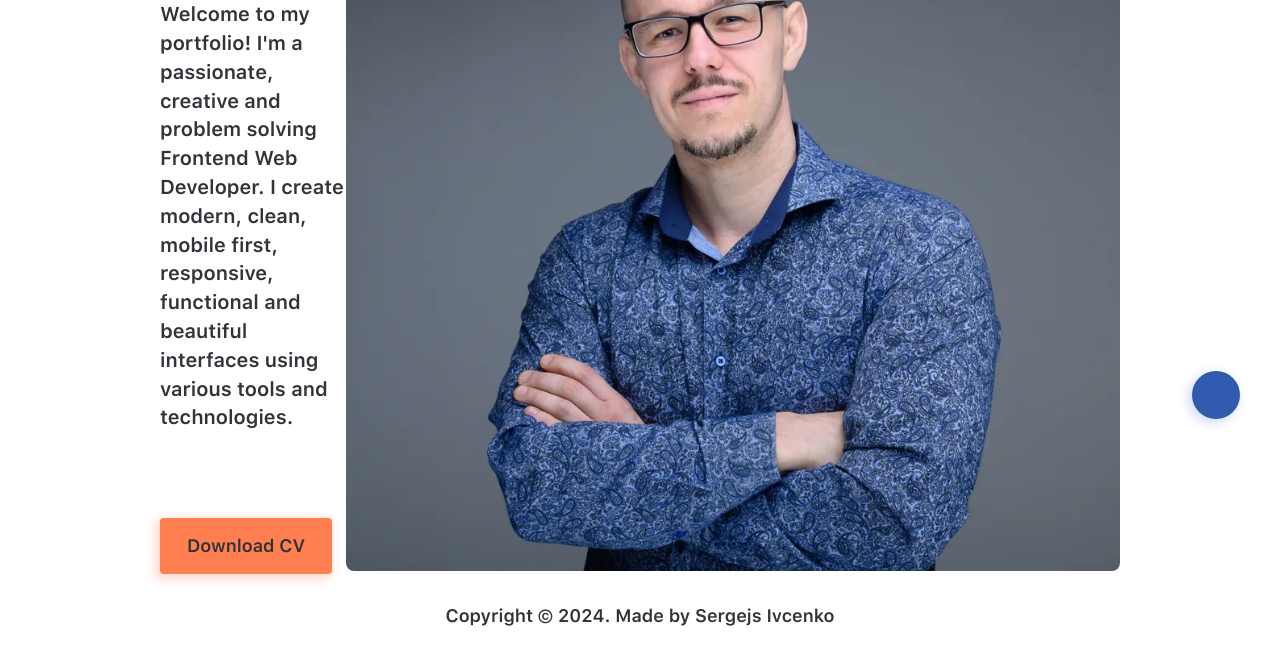
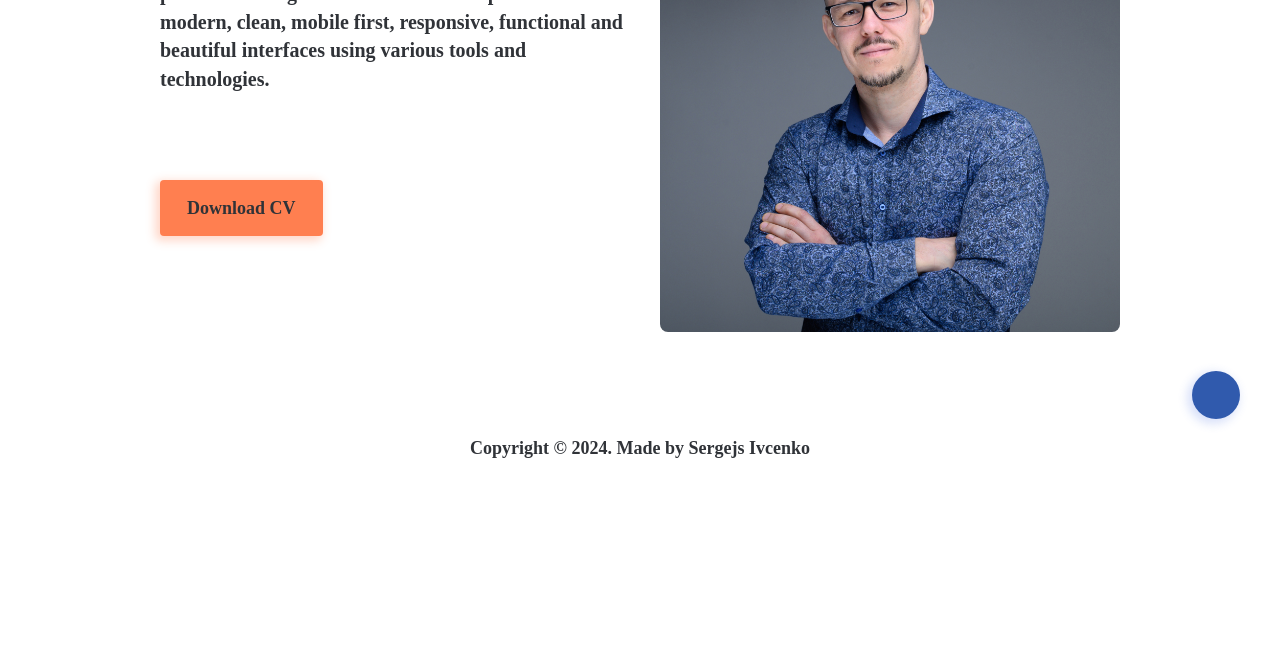
Before and after one commit to Sergio0831/astro-portfolio, an Astro site: page / in a window 1280 px wide. Shown: the part 309-968 px from the top of the page. After the commit the page ends 800 px from the top, so only its background shows below. Built offline with nearby package versions, Linux system fonts and the light colour scheme; Astro itself is replaced by a stand-in of ours; some icons are missing.

Commit message:
Updated script for dark/light theme

```diff
--- a/astro.config.mjs
+++ b/astro.config.mjs
@@ -1,4 +1,4 @@
-import { defineConfig } from 'astro/config';
+import { defineConfig, squooshImageService } from 'astro/config';
 import icon from 'astro-icon';
 
 import netlify from '@astrojs/netlify';
@@ -10,6 +10,9 @@ export default defineConfig({
       iconDir: 'src/assets/icons',
     }),
   ],
-  output: 'hybrid',
+  image: {
+    service: squooshImageService(),
+  },
+  output: 'server',
   adapter: netlify(),
 });
--- a/package.json
+++ b/package.json
@@ -16,7 +16,6 @@
     "astro": "^4.5.17",
     "astro-font": "^0.0.80",
     "astro-icon": "^1.1.0",
-    "astro-imagetools": "^0.9.0",
     "gsap": "^3.12.5",
     "typescript": "^5.4.4"
   },
--- a/src/components/ThemeBtn/ThemeBtn.astro
+++ b/src/components/ThemeBtn/ThemeBtn.astro
@@ -1,8 +1,6 @@
 ---
 import { Icon } from 'astro-icon/components';
 import classes from './ThemeBtn.module.css';
-
-const theme = Astro.cookies.get('theme')?.value ?? 'system';
 ---
 
 <button
@@ -11,37 +9,16 @@ const theme = Astro.cookies.get('theme')?.value ?? 'system';
   class:list={[classes.themeBtn, 'btn btn-round center']}
   role="switch"
   aria-checked="false"
-  aria-label={`${theme} theme`}>
+  aria-label="Switch theme">
   <Icon class="sun" name="sun" />
   <Icon class="moon" name="moon" />
 </button>
 
 <script>
-  import { changeTheme, getSystemTheme, saveTheme } from '@lib/theme';
-  import type { Theme } from 'src/types';
+  import { toggleTheme } from '@lib/theme';
 
   const themeBtn = document.getElementById('themeBtn') as HTMLButtonElement;
+  const root = document.documentElement as HTMLElement;
 
-  const systemTheme = getSystemTheme();
-
-  themeBtn.addEventListener('click', () => {
-    const currentTheme = document.documentElement.getAttribute('color-scheme') as Theme;
-
-    // Toggle theme between dark and light
-    let newTheme: Theme;
-    if (systemTheme === 'dark' && currentTheme !== 'light') {
-      newTheme = 'light';
-    } else if (systemTheme === 'light' && currentTheme !== 'dark') {
-      newTheme = 'dark';
-    } else {
-      newTheme = currentTheme === 'dark' ? 'light' : 'dark';
-    }
-
-    const isDark = newTheme === 'dark';
-    themeBtn.setAttribute('aria-label', `${isDark ? 'dark' : 'light'} theme`);
-    themeBtn.setAttribute('aria-checked', `${isDark}`);
-
-    changeTheme(newTheme);
-    saveTheme(newTheme);
-  });
+  themeBtn.addEventListener('click', () => toggleTheme(root));
 </script>
--- a/src/components/ThemeBtn/ThemeBtn.module.css
+++ b/src/components/ThemeBtn/ThemeBtn.module.css
@@ -29,17 +29,17 @@
   }
 }
 
-[color-scheme='dark'] [data-icon='moon'] {
+[data-theme='dark'] [data-icon='moon'] {
   opacity: 1;
 }
 
-[color-scheme='dark'] [data-icon='sun'] {
+[data-theme='dark'] [data-icon='sun'] {
   opacity: 0;
 }
 
-[color-scheme='light'] [data-icon='sun'] {
+[data-theme='light'] [data-icon='sun'] {
   opacity: 1;
 }
-[color-scheme='light'] [data-icon='moon'] {
+[data-theme='light'] [data-icon='moon'] {
   opacity: 0;
 }
--- a/src/data/aboutMe.ts
+++ b/src/data/aboutMe.ts
@@ -1,8 +1,8 @@
 export const aboutMe = {
   aboutMeInfo: [
-    "I'm a passionate Front End Web Developer with experience in building websites and writing code. Before starting a career in web development, I used to work in the hospitality industry as a Head Chef, Sous Chef, and Chef, where I honed my leadership and management skills, creativity, ability to work under pressure, communication skills, business skills,discipline, and attention to detail.",
-    "Now, I'm fully dedicated to pursuing my passion for web development and am currently a student in the Front-End Web Developer Traineeship at CDETB. I'm always eager to learn and grow in the industry and stay up to date with the latest trends and technologies.",
-    "My goal is to become an experienced front-end developer and work on challenging projects that allow me to use my creativity and problem-solving skills. I'm excited to continue exploring new technologies and tools to build beautiful, responsive, and user-friendly websites.",
+    "I'm a passionate Front End Web Developer with experience in building websites and writing code. Before starting a career in web development, I used to work in the hospitality industry, where I honed my leadership and management skills, creativity, ability to work under pressure, communication skills, business skills,discipline, and attention to detail.",
+    "Now, I'm fully dedicated to pursuing my passion for web development. I'm always eager to learn and grow in the industry and stay up to date with the latest trends and technologies.",
+    'I aim to enhance my abilities as a front-end developer by expanding on my current expertise and practice for more challenging projects. I continue exploring new technologies and tools to build beautiful, responsive, and user-friendly websites.',
   ],
   whatIDo: [
     {
--- a/src/layouts/BaseLayout.astro
+++ b/src/layouts/BaseLayout.astro
@@ -13,10 +13,13 @@ interface Props {
 
 const { pageTitle, pageDescription } = Astro.props;
 
-const theme = Astro.cookies.get('theme')?.value ?? 'system';
+// const theme = Astro.cookies.get('theme')?.value ?? 'system';
+const cookies = Astro.request.headers.get('cookies');
+const theme = cookies?.split('theme=')[1].split(';')[0];
+console.log(theme);
 ---
 
-<html lang="en" color-scheme={theme}>
+<html lang="en" data-theme={theme}>
   <head>
     <meta charset="utf-8" />
     <link rel="icon" type="image/x-icon" href="/favicon.ico" />
@@ -25,6 +28,19 @@ const theme = Astro.cookies.get('theme')?.value ?? 'system';
     <meta name="generator" content={Astro.generator} />
     <AstroFont />
     <title>{pageTitle}</title>
+    {!theme && (
+			<script is:inline>
+				if (!document.documentElement.dataset.theme) {
+					const theme =
+						document.cookie?.split('theme=')[1]?.split(';')[0] ??
+						(window.matchMedia('(prefers-color-scheme: dark)')?.matches
+							? 'dark'
+							: 'light');
+					document.cookie = `theme=${theme}`;
+					document.documentElement.dataset.theme = theme;
+				}
+			</script>
+		)}
   </head>
   <body>
     <CustomCursor />
--- a/src/lib/theme.ts
+++ b/src/lib/theme.ts
@@ -1,15 +1,6 @@
-import type { Theme } from 'src/types';
-
-export const getSystemTheme = () => {
-  return window.matchMedia('(prefers-color-scheme: dark)').matches ? 'dark' : 'light';
+export const toggleTheme = (root: HTMLElement) => {
+  const theme = root.dataset.theme;
+  const nextTheme = theme === 'dark' ? 'light' : 'dark';
+  root.dataset.theme = nextTheme;
+  document.cookie = `theme=${nextTheme}`;
 };
-
-export const changeTheme = (theme: Theme) => {
-  document.documentElement.setAttribute('color-scheme', theme);
-};
-
-export const saveTheme = (theme: Theme) => {
-  const date = new Date();
-  date.setTime(date.getTime() + 365 * 86400000);
-  document.cookie = `theme=${theme};expires=${date.toUTCString()}`;
-};
--- a/src/sections/AboutMeSection.module.css
+++ b/src/sections/AboutMeSection.module.css
@@ -29,7 +29,7 @@
   }
 
   .about__columns {
-    grid-template-columns: 47% 28.5rem;
+    grid-template-columns: 50% 28.75rem;
     justify-content: var(--justify-between);
   }
 }
--- a/src/sections/HomeSection.astro
+++ b/src/sections/HomeSection.astro
@@ -1,7 +1,7 @@
 ---
-import { Picture } from 'astro:assets';
+import { Image, Picture } from 'astro:assets';
 import classes from './HomeSection.module.css';
-import portrait from 'src/assets/images/home/portrait.webp';
+import portrait from 'src/assets/images/home/portrait.jpg';
 import Social from '@components/Social/Social.astro';
 ---
 
@@ -32,12 +32,13 @@ import Social from '@components/Social/Social.astro';
       </a>
     </div>
     {/* Home image start */}
+
     <Picture
       src={portrait}
       alt="Sergejs Ivcenko Portrait"
       formats={['avif', 'webp']}
       widths={[420, 460, 820, 960]}
-      quality={75}
+      quality={70}
       sizes={'(min-width: 960px) 460px, (min-width: 820px) 960px, (min-width: 460px) 820px, 420px'}
       class={classes.portrait}
       loading="eager"
--- a/src/sections/HomeSection.module.css
+++ b/src/sections/HomeSection.module.css
@@ -51,7 +51,8 @@
 @media screen and (min-width: 60rem) {
   /* Home page styles */
   .columns {
-    grid-template-columns: 1fr auto;
+    grid-template-columns: 50% 28.75rem;
+    justify-content: var(--justify-between);
   }
 
   .title {
--- a/src/styles/global.css
+++ b/src/styles/global.css
@@ -1,36 +1,3 @@
-/* Connected fonts */
-@font-face {
-  font-family: 'SF Pro Display';
-  src: url('/fonts/SF-Pro-Display-Bold.woff2') format('woff2');
-  font-weight: 700;
-  font-display: swap;
-  font-style: normal;
-}
-
-@font-face {
-  font-family: 'SF Pro Display';
-  src: url('/fonts/SF-Pro-Display-Medium.woff2') format('woff2');
-  font-weight: 500;
-  font-display: swap;
-  font-style: normal;
-}
-
-@font-face {
-  font-family: 'SF Pro Text';
-  src: url('/fonts/SF-Pro-Text-Regular.woff2') format('woff2');
-  font-weight: 400;
-  font-display: swap;
-  font-style: normal;
-}
-
-@font-face {
-  font-family: 'SF Pro Text';
-  src: url('/fonts/SF-Pro-Text-Semibold.woff2') format('woff2');
-  font-weight: 600;
-  font-display: swap;
-  font-style: normal;
-}
-
 /* Variables */
 :root {
   /* Colors */
@@ -50,10 +17,6 @@
   --clr-inherit: inherit;
   --clr-current: currentColor;
   --clr-transparent: transparent;
-
-  /* Fonts */
-  --font-headings: 'Sf Pro Display', sans-serif;
-  --font-body: 'SF Pro Text', sans-serif;
 
   /* Font size */
   --text-xs: 0.75rem; /* 12px */
@@ -195,7 +158,7 @@
 }
 
 /* Color scheme for the light mode */
-[color-scheme='light'] {
+[data-theme='light'] {
   --body-bg: var(--monochrome-clr-light);
   --form-bg: var(--monochrome-clr-light);
   --body-text: var(--monochrome-clr-dark);
@@ -208,7 +171,7 @@
 }
 
 /* Color scheme for the dark mode */
-[color-scheme='dark'] {
+[data-theme='dark'] {
   --body-bg: var(--primary-clr-dark);
   --form-bg: var(--primary-clr-dark-light);
   --body-text: var(--monochrome-clr-light);
```
Also changed, not shown: src/assets/images/home/portrait.jpg (added), 1 other file.
